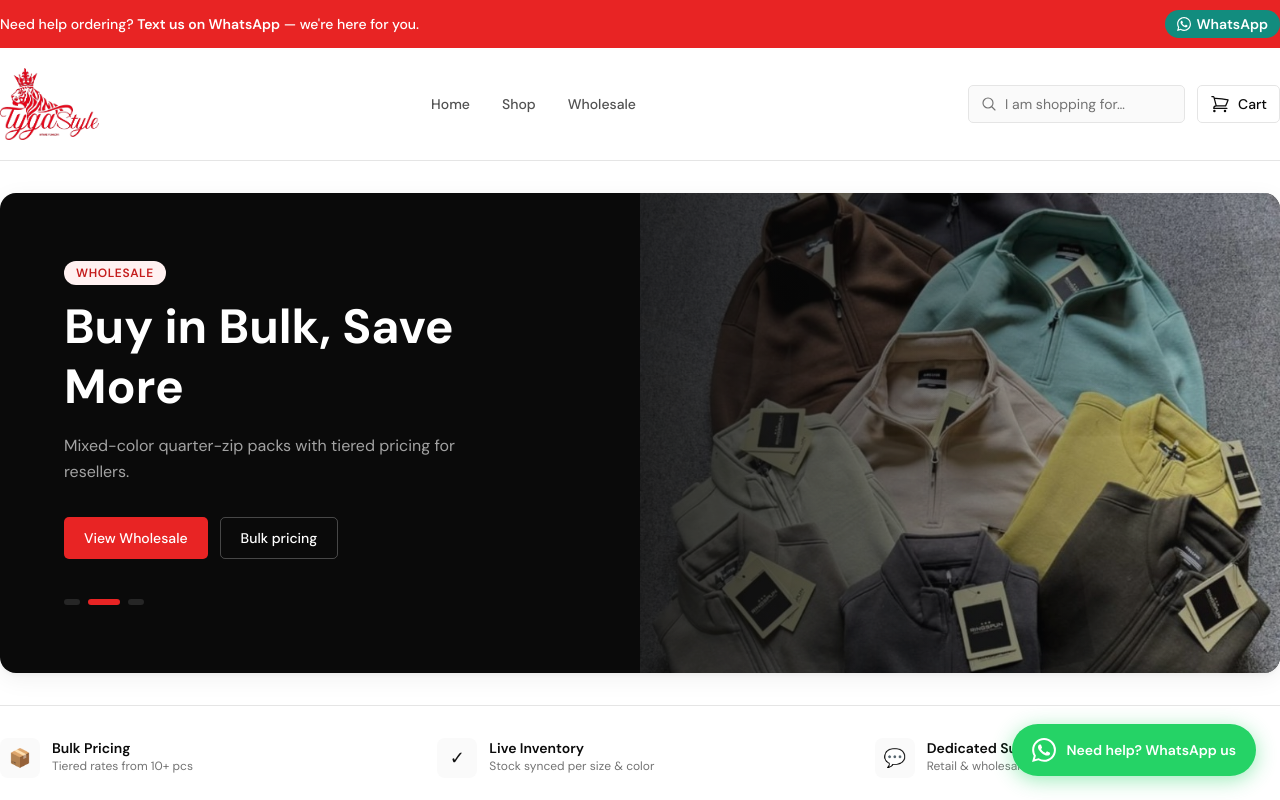
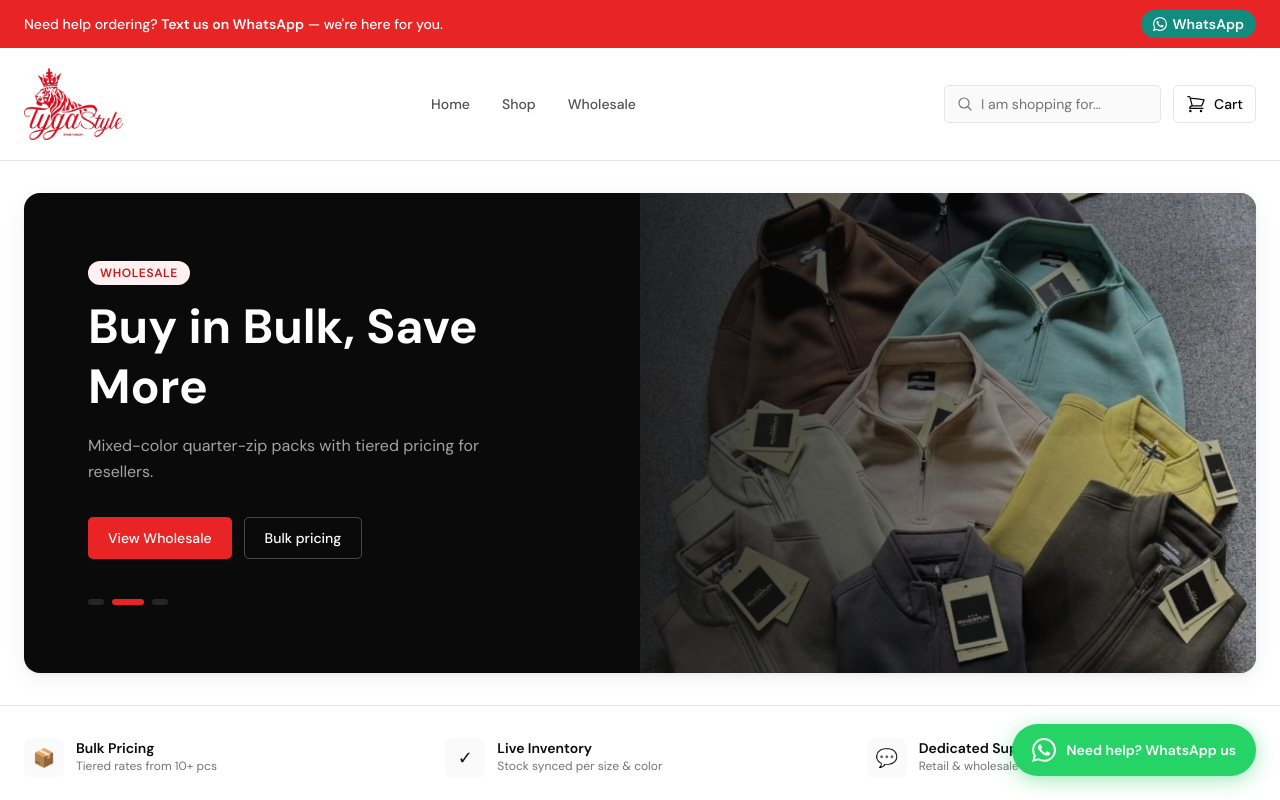
Before and after one commit to NAILLAHHHH/Tiger_E-commerce, a Next.js app in the folder frontend/: page / in a window 1280 px wide. Shown: the top 800 px of the page. Built offline with nearby package versions, Linux system fonts and the light colour scheme; no server answers.

Commit message:
fix: restore page padding and clear the floating WhatsApp button
Content sat flush against the viewport edge between 1280px and 1320px,
and the floating button covered the last elements on every page.

```diff
--- a/frontend/src/app/globals.css
+++ b/frontend/src/app/globals.css
@@ -51,7 +51,7 @@
 }
 
 .container-custom {
-  @apply mx-auto w-full max-w-[1320px] px-4 sm:px-6 xl:px-0;
+  @apply mx-auto w-full max-w-[1320px] px-4 sm:px-6;
 }
 
 .btn-primary {
--- a/frontend/src/app/layout.tsx
+++ b/frontend/src/app/layout.tsx
@@ -26,7 +26,7 @@
     <html lang="en" className={`${dmSans.variable} h-full`}>
       <body className="flex min-h-full flex-col antialiased">
         <Header />
-        <main className="flex-1">{children}</main>
+        <main className="flex-1 pb-24 sm:pb-28">{children}</main>
         <Footer />
         <FloatingContact />
       </body>
```
